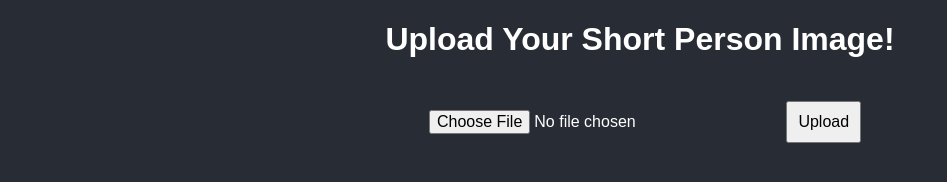
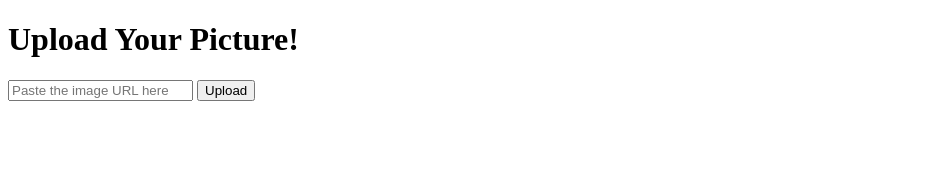
Before and after one commit to Donnyplease00/Barstool-Shorts, a plain HTML site: page index.html in a window 1280 px wide. Shown: the whole page, without its empty margins (0-947 px from the left). Drawn offline with Linux system fonts and the light colour scheme.

Commit message:
Update index.html

```diff
--- a/index.html
+++ b/index.html
@@ -3,13 +3,16 @@
 <head>
     <meta charset="UTF-8">
     <meta name="viewport" content="width=device-width, initial-scale=1.0">
-    <title>Picture Upload Site</title>
-    <link rel="stylesheet" href="style.css">
+    <title>Upload Your Picture!</title>
 </head>
 <body>
-    <h1>Upload Your Short Person Image!</h1>
-    <input type="file" id="fileInput" />
-    <button onclick="uploadImage()">Upload</button>
+    <h1>Upload Your Picture!</h1>
+
+    <!-- Text box for the image URL -->
+    <input type="text" id="imageUrlInput" placeholder="Paste the image URL here" />
+    <button onclick="addImage()">Upload</button>
+
+    <!-- This is where uploaded images will be displayed -->
     <div id="gallery"></div>
 
     <script src="script.js"></script>
```
